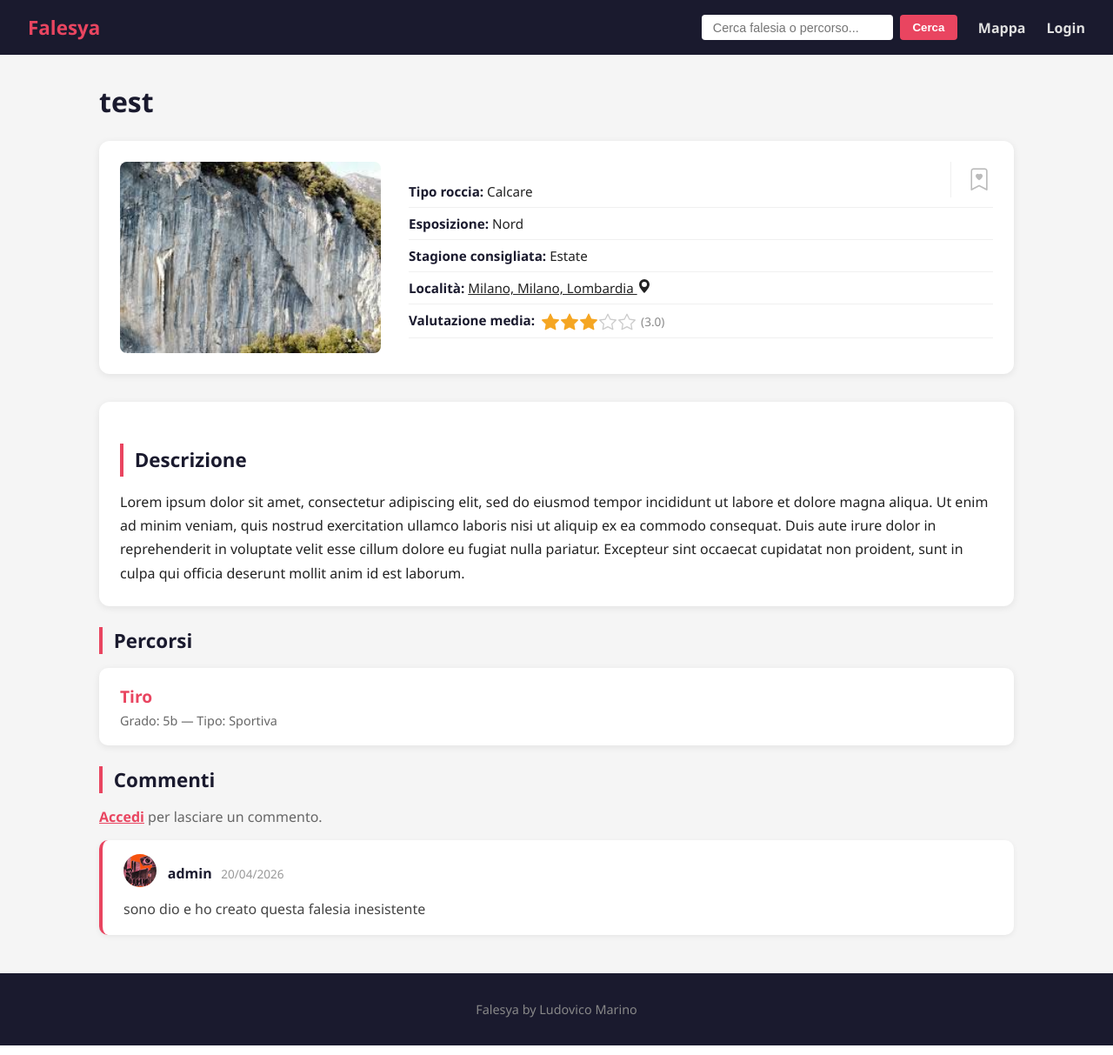
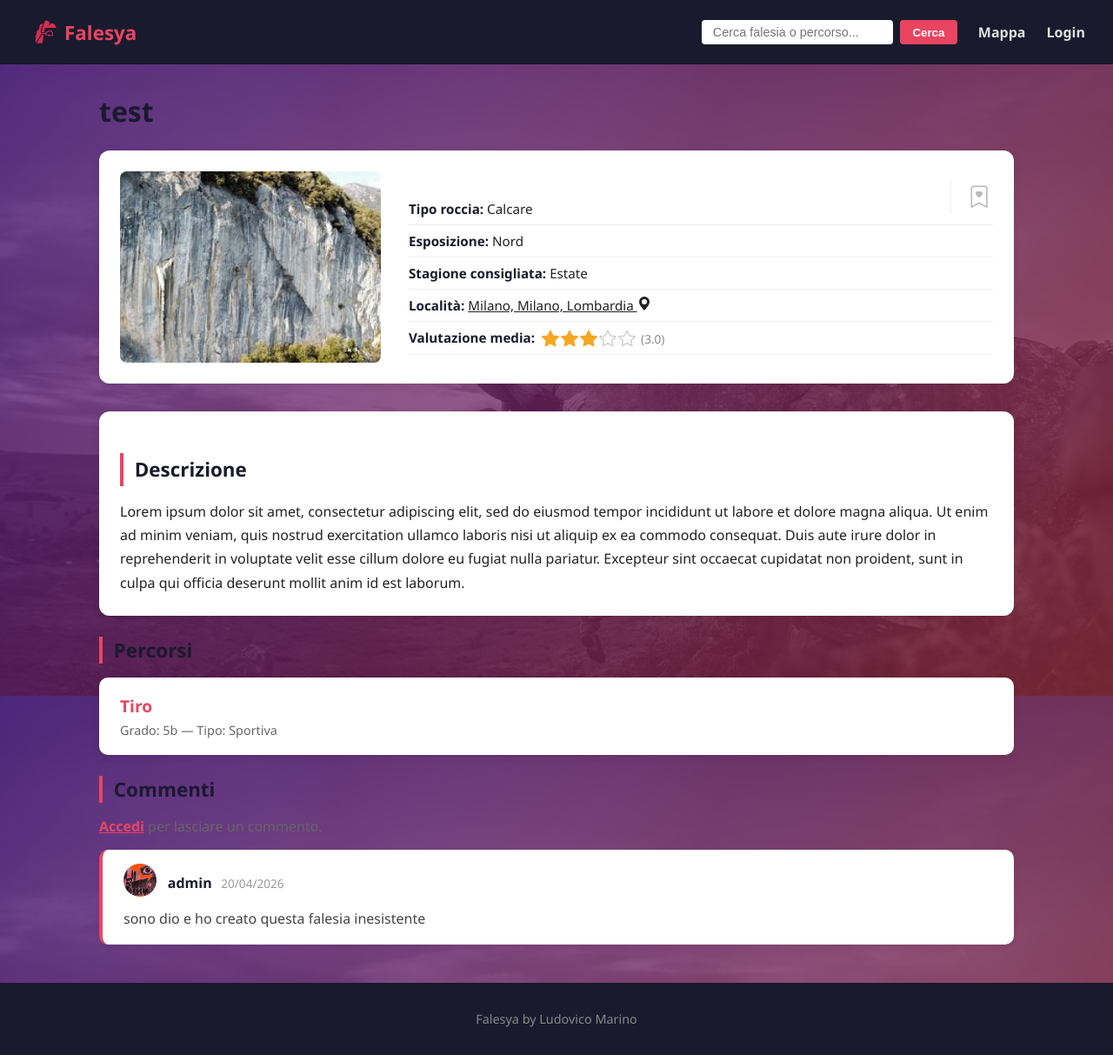
Before and after one commit to F1nnLM/Falesya, a Django app: page /falesia/1/ in a window 1280 px wide. Shown: the whole page at 87% size. Run offline with Django 5.2, Linux system fonts and the light colour scheme; data comes from the database, SQL or seed files in the repository; both versions use the stored data as it was after the commit.

Commit message:
3.1.0
Add logo, background and placeholder images to static content and update SQLite DB. Update CSS to use a gradient + background image, make navbar sticky, add logo/nav-brand styles and tweak detail header alignment. Update base template to include favicon and brand link with logo. Update falesia and percorso detail templates to load static and show a placeholder image when no image is present.

```diff
--- a/generale/static/generale/css/style.css
+++ b/generale/static/generale/css/style.css
@@ -14,11 +14,15 @@ a:hover {
 
 body {
     font-family: 'Segoe UI', sans-serif;
-    background-color: #f5f5f5;
     color: #222;
     display: flex;
     flex-direction: column;
     min-height: 100vh;
+    background:
+    linear-gradient(135deg, #461482c3, #972f40bf),
+    url('../content/background2.jpg') center/cover no-repeat;
+    background-attachment: fixed;
+
 }
 
 /* NAVBAR */
@@ -28,7 +32,12 @@ nav {
     display: flex;
     align-items: center;
     gap: 1.5rem;
+
+    position: sticky;
+    top: 0;
+    z-index: 100;
 }
+
 
 nav a {
     color: #e0e0e0;
@@ -83,6 +92,20 @@ main {
     padding: 0 1.5rem;
 }
 
+
+.logo {
+    width: 32px;
+    height: 32px;
+    object-fit: cover;
+    margin: 5px;
+}
+.nav-brand {
+    display: flex;
+    align-items: center;
+    font-size: 1.4rem;
+    color: #e94560;
+    text-decoration: none;
+}
 /* HERO HOME */
 .hero {
     background: linear-gradient(135deg, #1a1a2e, #16213e);
@@ -201,6 +224,7 @@ h2 {
     border-radius: 12px;
     box-shadow: 0 2px 8px rgba(0,0,0,0.08);
     flex-wrap: wrap;
+    align-items: center;
 }
 
 .dettaglio-header img {
--- a/generale/templates/generale/base.html
+++ b/generale/templates/generale/base.html
@@ -5,12 +5,16 @@
     <meta charset="UTF-8">
     <meta name="viewport" content="width=device-width, initial-scale=1.0">
     <title>Falesya</title>
+    <link rel="icon" type="image/png" href="{% static 'generale/content/FalesyaLogo.png' %}">
     <link rel="stylesheet" href="{% static 'generale/css/style.css' %}">
     <link rel="stylesheet" href="https://cdn.jsdelivr.net/npm/bootstrap-icons@1.11.3/font/bootstrap-icons.min.css">
 </head>
 <body>
     <nav>
-        <a href="{% url 'home' %}">Falesya</a>
+        <a class= "nav-brand" href="{% url 'home' %}">
+            <img class="logo" src="{% static 'generale/content/FalesyaLogo-nobg.png' %}" alt="Falesya">
+            Falesya
+        </a>
         <form action="{% url 'risultati' %}" method="GET">
             <input type="text" name="q" placeholder="Cerca falesia o percorso...">
             <button type="submit">Cerca</button>
--- a/generale/templates/generale/dettaglio_falesia.html
+++ b/generale/templates/generale/dettaglio_falesia.html
@@ -1,4 +1,5 @@
 {% extends 'generale/base.html' %}
+{% load static %}
 
 {% block contenuto %}
 <h1>{{ falesia.nome }}</h1>
@@ -6,6 +7,8 @@
 <div class="dettaglio-header">
     {% if falesia.immagine %}
     <img src="{{ falesia.immagine.url }}" alt="{{ falesia.nome }}">
+    {% else %}
+    <img src="{% static 'generale/content/placeholder.png' %}" alt="{{ falesia.nome }}">
     {% endif %}
     <div class="dati">
         <div class="preferiti-header">
--- a/generale/templates/generale/dettaglio_percorso.html
+++ b/generale/templates/generale/dettaglio_percorso.html
@@ -1,4 +1,5 @@
 {% extends 'generale/base.html' %}
+{% load static %}
 
 {% block contenuto %}
 <h1>{{ percorso.nome }}</h1>
@@ -6,6 +7,8 @@
 <div class="dettaglio-header">
     {% if percorso.immagine %}
     <img src="{{ percorso.immagine.url }}" alt="{{ percorso.nome }}">
+    {% else %}
+    <img src="{% static 'generale/content/placeholder.png' %}" alt="{{ percorso.nome }}">
     {% endif %}
     <div class="dati">
         <div class="preferiti-header">
```
Also changed, not shown: db.sqlite3, generale/static/generale/content/FalesyaLogo-nobg.png (added), generale/static/generale/content/FalesyaLogo.png (added), generale/static/generale/content/background.jpg (added), generale/static/generale/content/background.png (added), generale/static/generale/content/background2.jpg (added), generale/static/generale/content/placeholder.png (added).
